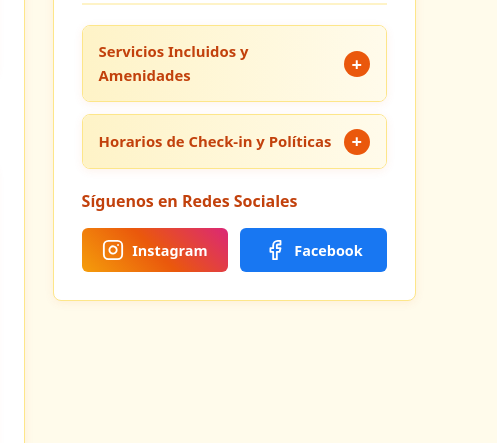
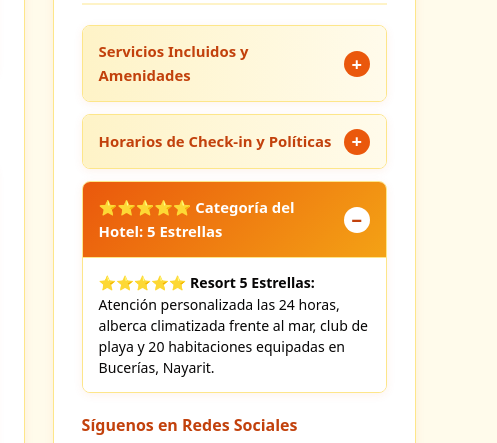
Before and after one commit to buenovallejoat-art/the-flamingo-palace, a plain HTML site: page index.html in a window 1280 px wide. Shown: the part 1084-1527 px from the top of the page, 783-1280 px from the left. Drawn offline with Linux system fonts and the light colour scheme.

Commit message:
Add files via upload

```diff
--- a/index.html
+++ b/index.html
@@ -156,6 +156,14 @@
                         <p><strong>Check-in:</strong> 3:00 PM | <strong>Check-out (Fecha límite):</strong> 12:00 PM. Puedes cancelar tu reservación con tu usuario y contraseña.</p> <!-- Detalles de entrada, salida y cancelación -->
                     </div> <!-- Cierra el contenido -->
                 </details> <!-- Cierra el tercer acordeón -->
+
+                <!-- Desplegable de categoría con emojis para mantener el indicador visible al recargar -->
+<details class="acordeon-info" open> <!-- Caja desplegable abierta por defecto junto al logotipo -->
+    <summary>⭐⭐⭐⭐⭐ Categoría del Hotel: 5 Estrellas</summary> <!-- Encabezado con emojis de estrellas -->
+    <div class="acordeon-contenido"> <!-- Detalle de la categoría del resort -->
+        <p><strong>⭐⭐⭐⭐⭐ Resort 5 Estrellas:</strong> Atención personalizada las 24 horas, alberca climatizada frente al mar, club de playa y 20 habitaciones equipadas en Bucerías, Nayarit.</p> <!-- Descripción de beneficios 5 estrellas -->
+    </div> <!-- Cierra el contenido desplegable -->
+</details> <!-- Cierra el desplegable de categoría -->
                 <h3 style="margin-top: 1.25rem;">Síguenos en Redes Sociales</h3> <!-- Subtítulo para los botones de redes -->
                 <nav class="social-links"> <!-- Contenedor de botones de redes sociales -->
                     <a href="https://www.instagram.com/theflamingopalace/" target="_blank" rel="noopener noreferrer" class="social-btn instagram" aria-label="Visitar Instagram de The Flamingo Palace"> <!-- Botón con enlace a Instagram -->
```
